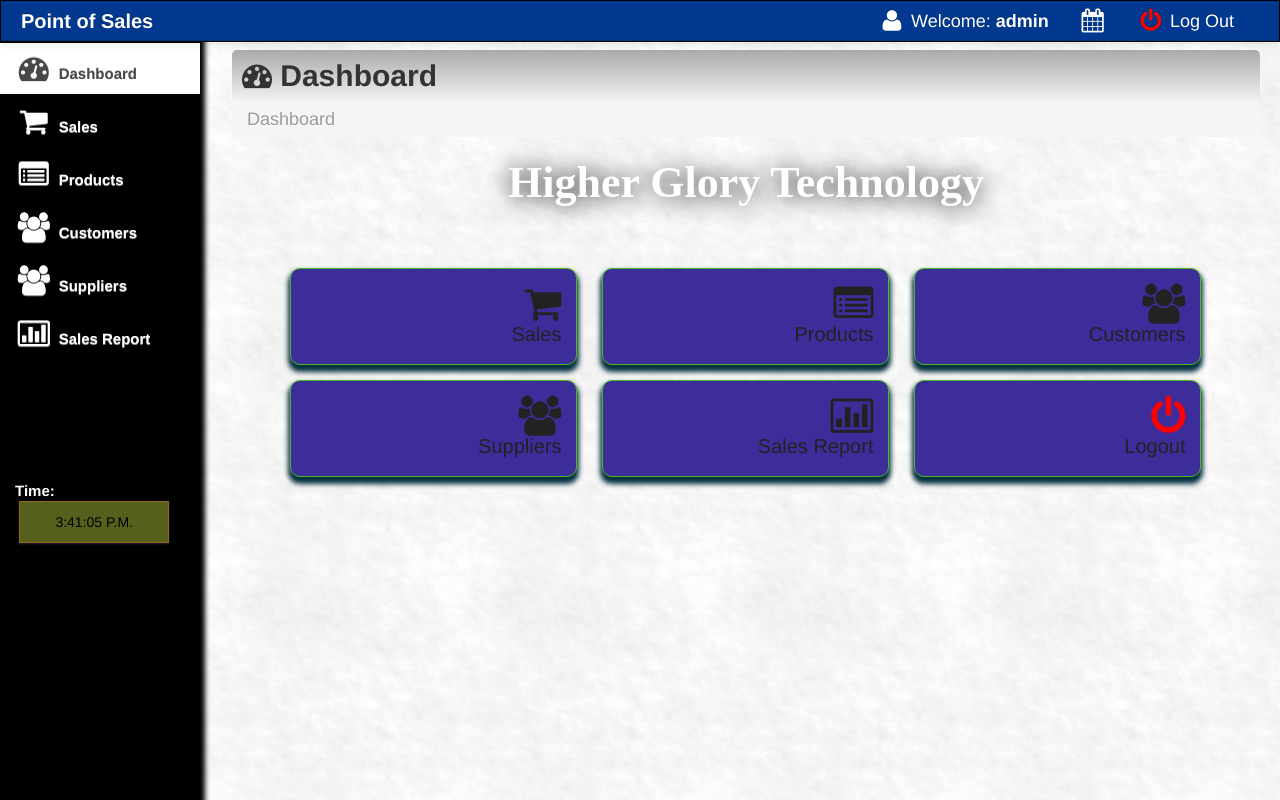
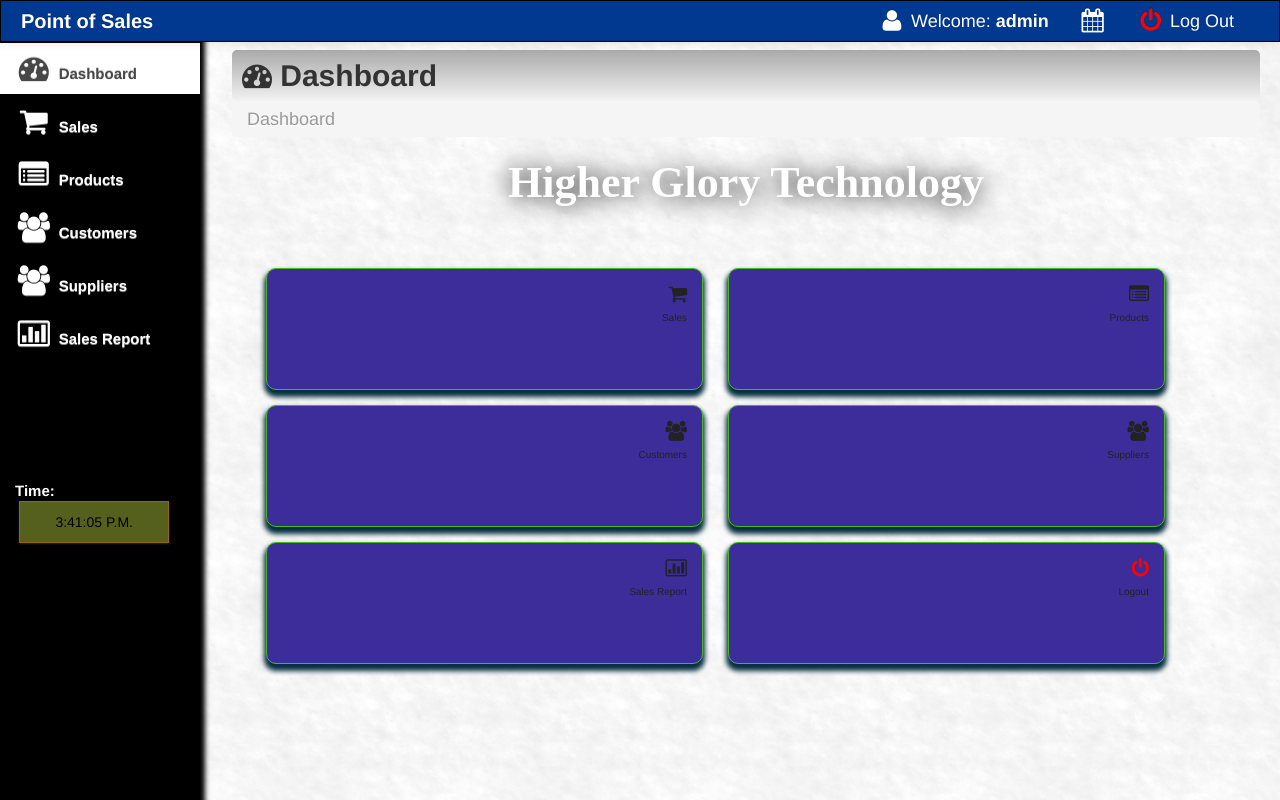
Before and after one commit to Manuellakamga22/Sales-managementN, a PHP site: page /main/index.php in a window 1280 px wide. Run offline with PHP 8.4, Linux system fonts and the light colour scheme; a user stored in the database is signed in.

Commit message:
Update style.css

```diff
--- a/style.css
+++ b/style.css
@@ -149,13 +149,13 @@
 		background: #fff;
 	}
     #resultTable tr:hover {
-          background-color: #ffff99;
+          background-color: #ffff;
     }
 
 
 #mainmain {
 	margin: 50px auto;
-	text-align: center;
+	text-align: left;
 	width: 980px;
 }
 #mainmain a {
@@ -166,17 +166,17 @@
 	padding-right:15px;
 	border-radius:10px;
 	margin:10px;
-	box-shadow:0 5px 5px 2px #1f1a5f;
+	box-shadow:0 5px 5px 2px #ffff;
 	-moz-box-shadow:0 5px 5px 2px #522252;
 	-webkit-box-shadow:0 5px 5px 2px #06303f;
 	border:1px solid #48ba1f;
 	background: #3d2d9a;
 	color: #222222;
-	font-size:20px;
+	font-size:10px;
 	display: inline-block;
-	width: 255px;
-	height: 75px;
+	width: 405px;
+	height: 100px;
 	text-align: right;
 	margin-bottom: 5px;
-	/* Ce code a été modifie avec succès au niveau des couleurs et des tailles */
+	/* Ce code a été modifie avec succès au niveau des couleurs , des alignements et des tailles */
 }
```
